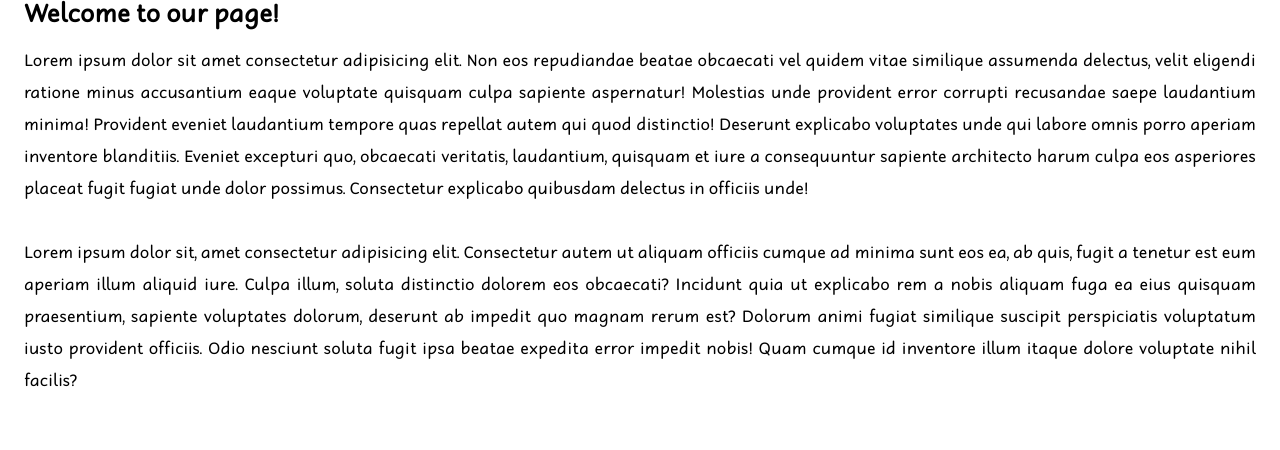
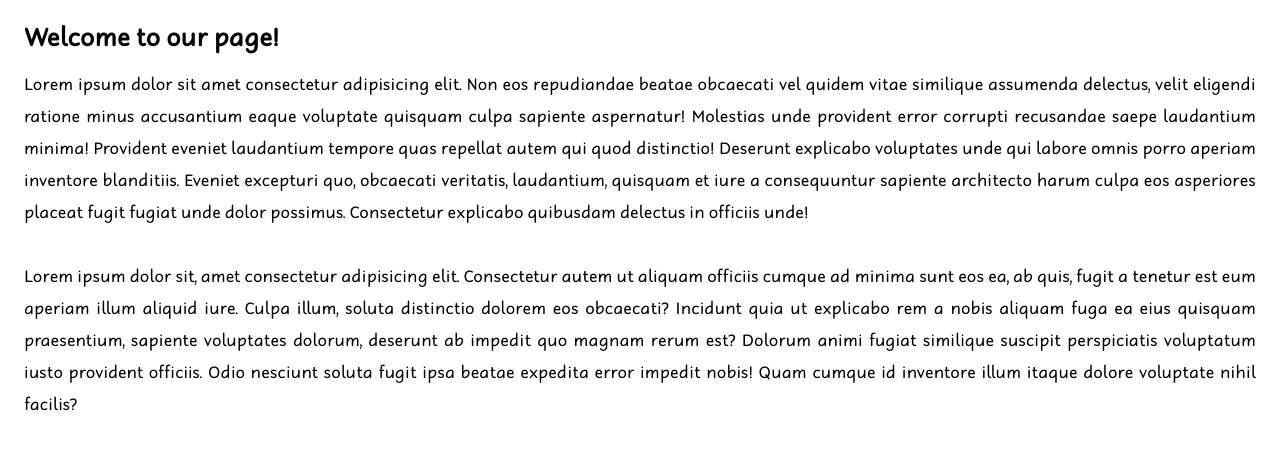
Before and after one commit to fmanimashaun/math-magicians, a React (Create React App) app: page / in a window 1280 px wide. Shown: the top 450 px of the page. Built offline with nearby package versions, Linux system fonts and the light colour scheme.

Commit message:
Update page styling

```diff
--- a/src/assets/scss/_global.scss
+++ b/src/assets/scss/_global.scss
@@ -38,7 +38,7 @@ body {
   }
 
   & > main {
-    margin-block: 0 auto;
+    margin-block: auto;
   }
 
   & > :first-child:not(main) {
--- a/src/assets/scss/_quote.scss
+++ b/src/assets/scss/_quote.scss
@@ -5,11 +5,10 @@
 @use './_fonts.scss';
 
 .quote {
-  padding-block: 2rem;
   max-width: 700px;
   margin-inline: auto;
   text-align: center;
-  font-size: 1rem;
+  font-size: 1.5rem;
   line-height: 1.5;
 
   &__author {
@@ -19,8 +18,7 @@
   &__loading,
   &__error {
     text-align: center;
-    font-size: 1.5rem;
+    font-size: 2.5rem;
     font-weight: 700;
-    margin-bottom: 2rem;
   }
 }
--- a/src/pages/CalculatorPage.jsx
+++ b/src/pages/CalculatorPage.jsx
@@ -2,7 +2,12 @@ import React from 'react';
 import Calculator from 'components/Calculator';
 
 const CalculatorPage = () => (
-  <main className="main">
+  <main
+    className="main"
+    style={{
+      marginBlock: '1.5rem auto',
+    }}
+  >
     <div className="main__wrapper">
       <h2 className="main__header">Let&lsquo;s do some math!</h2>
       <Calculator />
--- a/src/pages/Home.jsx
+++ b/src/pages/Home.jsx
@@ -1,7 +1,12 @@
 import React from 'react';
 
 const Home = () => (
-  <main className="main">
+  <main
+    className="main"
+    style={{
+      marginBlock: '1.5rem auto',
+    }}
+  >
     <h2 className="main__header">Welcome to our page!</h2>
     <p className="main__content">
       Lorem ipsum dolor sit amet consectetur adipisicing elit. Non eos
```
Also changed, not shown: src/components/Quote.jsx (+10 -8 lines).
